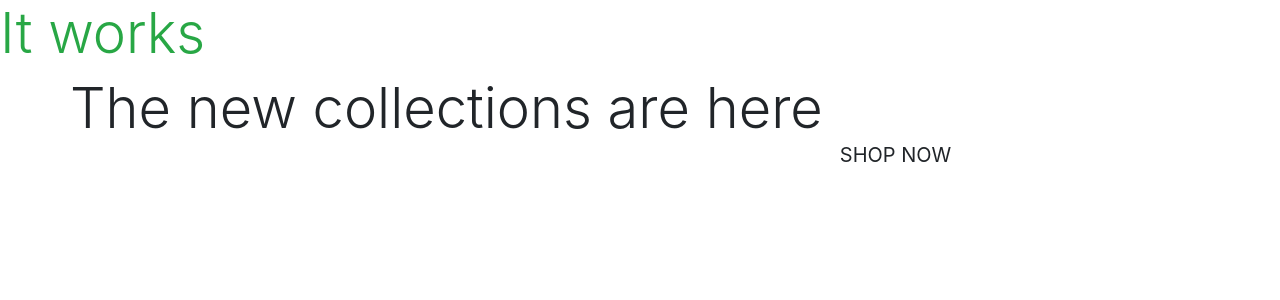
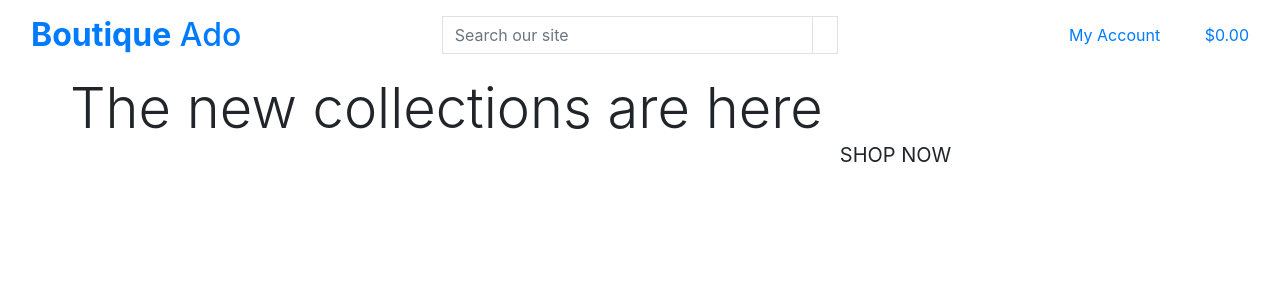
Before and after one commit to devildex91/boutique_ado_v1, a Django app: template home/templates/home/index.html in a window 1280 px wide. Shown: the top 300 px of the page. Run offline with Django 5.2, Linux system fonts and the light colour scheme; the template is opened without the code that fills it, so the values that code supplies are empty; parts of the project's set-up code (start-up, migrations or seed data) failed here and were passed over; some libraries are stand-ins or nearby versions.

Commit message:
added main page header

```diff
--- a/home/templates/home/index.html
+++ b/home/templates/home/index.html
@@ -1,25 +1,23 @@
-{% extends "base.html" %}
-{% load static %}
-{% block page_header %}
+{% extends "base.html" %} {% load static %} {% block page_header %}
 <div class="container header-container">
   <div class="row">
-        <div class="col">
-
+    <div class="col"></div>
   </div>
 </div>
-</div>
-{% endblock %}
-{% block content %}
+{% endblock %} {% block content %}
 
-<h1 class = "display-4 text-success">It works</h1>
+<h1 class="display-4 text-success">It works</h1>
 <div class="container h-100">
   <div class="row h-100">
-    <div class = "col-7 col-md-6 my-auto"></div>
-    <h1 class = "display-4 logo-font text-black">
-        The new collections are here</h1>
+    <div class="col-7 col-md-6 my-auto"></div>
+    <h1 class="display-4 logo-font text-black">The new collections are here</h1>
     <div class="my-5">
       <h4>
-                <a href="" class="shop-now-button btn btn-lg rounded-0 text-uppercase py-3">Shop Now</a>
+        <a
+          href=""
+          class="shop-now-button btn btn-lg rounded-0 text-uppercase py-3"
+          >Shop Now</a
+        >
       </h4>
     </div>
   </div>
--- a/templates/allauth/base.html
+++ b/templates/allauth/base.html
@@ -4,49 +4,119 @@
 <html lang="en">
   <head>
     {% block meta %}
-     <meta http-equiv="X-UA-Compatible" content="ie=edge">
-    <meta charset="utf-8">
-    <meta name="viewport" content="width=device-width, initial-scale=1, shrink-to-fit=no">
-  {% endblock %}
-  {% block extrameta %}
-  {% endblock %}
+    <meta http-equiv="X-UA-Compatible" content="ie=edge" />
+    <meta charset="utf-8" />
+    <meta
+      name="viewport"
+      content="width=device-width, initial-scale=1, shrink-to-fit=no"
+    />
+    {% endblock %} {% block extrameta %} {% endblock %} {% block corecss %}
+    <link
+      rel="stylesheet"
+      href="https://cdn.jsdelivr.net/npm/bootstrap@4.6.2/dist/css/bootstrap.min.css"
+      integrity="sha384-xOolHFLEh07PJGoPkLv1IbcEPTNtaed2xpHsD9ESMhqIYd0nLMwNLD69Npy4HI+N"
+      crossorigin="anonymous"
+    />
+    {% endblock %} {% block extracss %} {% endblock %} {% block corejs %}
+    <script
+      src="https://cdn.jsdelivr.net/npm/jquery@3.5.1/dist/<strong>jquery.min.js</strong>"
+      integrity="sha256-9/aliU8dGd2tb6OSsuzixeV4y/faTqgFtohetphbbj0="
+      crossorigin="anonymous"
+      type="text/javascript"
+    ></script>
+    <script
+      src="https://cdn.jsdelivr.net/npm/popper.js@1.16.1/dist/umd/popper.min.js"
+      integrity="sha384-9/reFTGAW83EW2RDu2S0VKaIzap3H66lZH81PoYlFhbGU+6BZp6G7niu735Sk7lN"
+      crossorigin="anonymous"
+    ></script>
+    <script
+      src="https://cdn.jsdelivr.net/npm/bootstrap@4.6.2/dist/js/bootstrap.min.js"
+      integrity="sha384-+sLIOodYLS7CIrQpBjl+C7nPvqq+FbNUBDunl/OZv93DB7Ln/533i8e/mZXLi/P+"
+      crossorigin="anonymous"
+    ></script>
+    {% endblock %} {% block extrajs %} {% endblock %}
 
+    <title>Boutique Ado {% block extra_title %}{% endblock %}</title>
+</head>
 
+<body>
+  <header class="container-fluid fixed-top">
+    <div id="topnav" class="row bg-white pt-lg-2 d-none d-lg-flex">
+      <div class="col-12 col-lg-4 my-auto py-1 py-lg-0 text-center text-lg-left">
+        <a href="{% url 'home' %}" class="nav-link main-logo-link">
+          <h2 class="logo-font text-black my-0"><strong>Boutique</strong> Ado</h2>
+        </a>
+      </div>
+      <div class="col-12 col-lg-4 my-auto py-1 py-lg-0">
+        <form method="GET" action="">
+          <div class="input-group w-100">
+            <input class="form-control border border-black rounded-0" type="text" name="q"
+              placeholder="Search our site">
+            <div class="input-group-append">
+              <button class="form-control btn btn-black border border-black rounded-0" type="submit">
+                <span class="icon">
+                  <i class="fas fa-search"></i>
+                </span>
+              </button>
+            </div>
+          </div>
+        </form>
+      </div>
+      <div class="col-12 col-lg-4 my-auto py-1 py-lg-0">
+        <ul class="list-inline list-unstyled text-center text-lg-right my-0">
+          <li class="list-inline-item dropdown">
+            <a class="text-black nav-link" href="#" id="user-options" data-toggle="dropdown" aria-haspopup="true"
+              aria-expanded="false">
+              <div class="text-center">
+                <div><i class="fas fa-user fa-lg"></i></div>
+                <p class="my-0">My Account</p>
+              </div>
+            </a>
+            <div class="dropdown-menu border-0" aria-labelledby="user-options">
+              {% if request.user.is_authenticated %}
+              {% if request.user.is_superuser %}
+              <a href="" class="dropdown-item">Product Management</a>
+              {% endif %}
+              <a href="" class="dropdown-item">My Profile</a>
+              <a href="{% url 'account_logout' %}" class="dropdown-item">Logout</a>
+              {% else %}
+              <a href="{% url 'account_signup' %}" class="dropdown-item">Register</a>
+              <a href="{% url 'account_login' %}" class="dropdown-item">Login</a>
+              {% endif %}
+            </div>
+          </li>
+          <li class="list-inline-item">
+            <a class="{% if grand_total %}text-info font-weight-bold{% else %}text-black{% endif %} nav-link" href="">
+              <div class="text-center">
+                <div><i class="fas fa-shopping-bag fa-lg"></i></div>
+                <p class="my-0">
+                  {% if grand_total %}
+                    ${{ grand_total|floatformat:2 }}
+                  {% else %}
+                    $0.00
+                  {% endif %}
+                </p>
+              </div>
+            </a>
+          </li>
+        </ul>
+      </div>
+    </div>
+  </header>
 
-
-
-    {% block corecss %}
-    <link rel="stylesheet" href="https://cdn.jsdelivr.net/npm/bootstrap@4.6.2/dist/css/bootstrap.min.css" integrity="sha384-xOolHFLEh07PJGoPkLv1IbcEPTNtaed2xpHsD9ESMhqIYd0nLMwNLD69Npy4HI+N" crossorigin="anonymous">
-    {% endblock %}
-
-     {% block extracss %}
-  {% endblock %}
-
-{% block corejs %}
-    <script src="https://cdn.jsdelivr.net/npm/jquery@3.5.1/dist/<strong>jquery.min.js</strong>" integrity="sha256-9/aliU8dGd2tb6OSsuzixeV4y/faTqgFtohetphbbj0=" crossorigin="anonymous" type="text/javascript"></script>
-    <script src="https://cdn.jsdelivr.net/npm/popper.js@1.16.1/dist/umd/popper.min.js" integrity="sha384-9/reFTGAW83EW2RDu2S0VKaIzap3H66lZH81PoYlFhbGU+6BZp6G7niu735Sk7lN" crossorigin="anonymous"></script>
-    <script src="https://cdn.jsdelivr.net/npm/bootstrap@4.6.2/dist/js/bootstrap.min.js" integrity="sha384-+sLIOodYLS7CIrQpBjl+C7nPvqq+FbNUBDunl/OZv93DB7Ln/533i8e/mZXLi/P+" crossorigin="anonymous"></script>
-    {% endblock %}
-
-      {% block extrajs %}
-  {% endblock %}
-
-    <title>Boutique Ado{%block extra_title%} {%endblock%}</title>
-  </head>
-  <body>
-    <header class="container-fluid fixed-top"></header>
-    {%if messages %}
+  {% if messages %}
   <div class="message-container"></div>
   {% endif %}
 
   {% block page_header %}
   {% endblock %}
+
   {% block content %}
   {% endblock %}
 
   {% block postloadjs %}
   {% endblock %}
 
+</body>
 
-  </body>
 </html>
```
Lines whose indentation alone changed are shown as unchanged.
